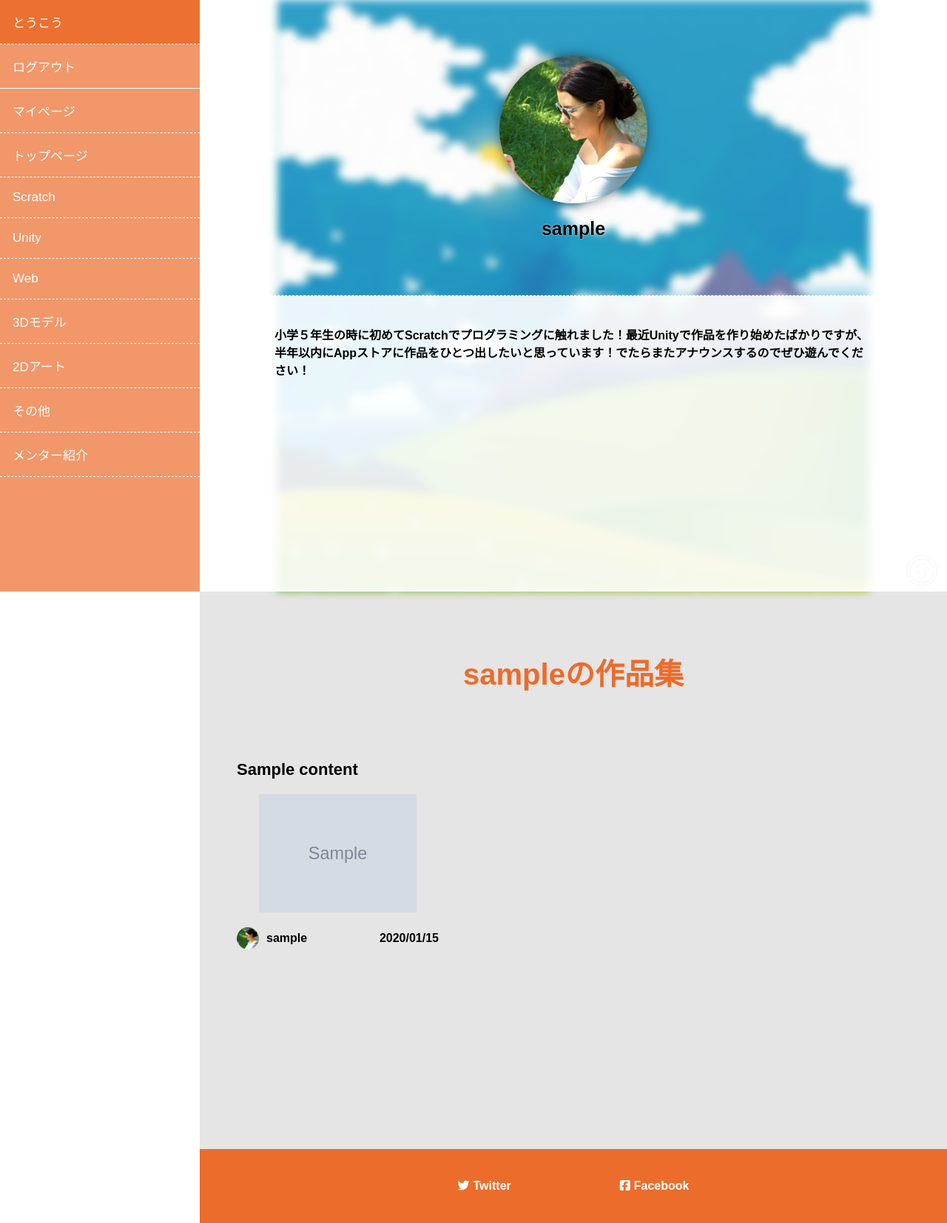
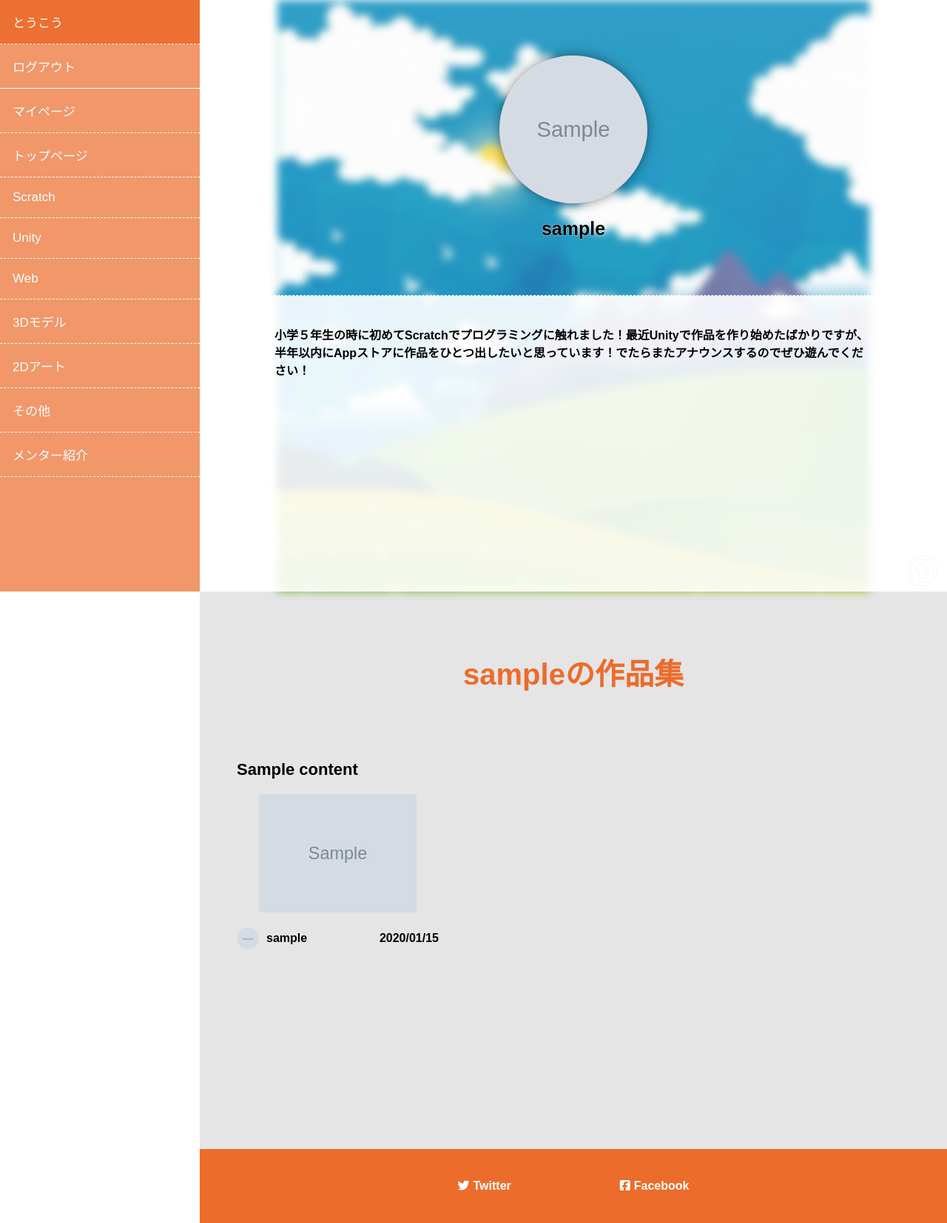
Before and after one commit to USHIken/web-idea-box, a Django app: page /users/profile/00000000-0000-0000-0000-000000000001/ in a window 1280 px wide. Shown: the whole page at 74% size. Run offline with Django 3.2, Linux system fonts and the light colour scheme; a user stored in the database is signed in; tables that the repository leaves empty hold one stand-in row (values such as "Sample post"); grey boxes marked "Sample" are stand-in pictures; some libraries are stand-ins or nearby versions.

Commit message:
changed icon urls

```diff
--- a/code/templates/main/content_card.html
+++ b/code/templates/main/content_card.html
@@ -6,7 +6,7 @@
             <img src="{{ content.thumbnail.url }}" alt="">
         </figure>
         <div>
-            <img src="{% static 'img/person.jpg' %}" alt="">
+            <img src="{{ content.creator.icon.url }}" alt="">
             <p>{{ content.creator.username }}</p>
             <time datetime="{{ content.created_at|date:'Y-m-d' }}">{{ content.created_at|date:"Y/m/d" }}</time>
         </div>
--- a/code/templates/main/detail.html
+++ b/code/templates/main/detail.html
@@ -18,7 +18,7 @@
         </figure>
 
         <div>
-            <img src="{% static 'img/person.jpg' %}" alt="">
+            <img src="{{ content.creator.icon.url }}" alt="">
             <p>{{ content.creator.username }}</p>
             <time datetime="{{ content.created_at|date:'Y-m-d' }}">{{ content.created_at|date:"Y/m/d" }}</time>
         </div>
--- a/code/templates/users/profile.html
+++ b/code/templates/users/profile.html
@@ -7,12 +7,12 @@
 <header>
     <figure>
         <div>
-            <img src="{% static 'img/person.jpg' %}" alt="">
+            <img src="{{ creator.icon.url }}" alt="">
             <p>{{ creator.username }}</p>
         </div>
     </figure>
     <figure>
-        <img src="../img/modeling.jpg" alt="">
+        <img src="{% static 'img/modeling.jpg' %}" alt="">
     </figure>
     <div>
         <p>小学５年生の時に初めてScratchでプログラミングに触れました！最近Unityで作品を作り始めたばかりですが、半年以内にAppストアに作品をひとつ出したいと思っています！でたらまたアナウンスするのでぜひ遊んでください！</p>
--- a/code/templates/users/update.html
+++ b/code/templates/users/update.html
@@ -7,7 +7,7 @@
 <main>
     <form>
         <label>
-            <img src="{% static 'img/person.jpg' %}" alt="">
+            <img src="{{ content.creator.icon.url }}" alt="">
             <p>編集する</p>
             <input type="file" name="image" style="display:none">
         </label>
```
